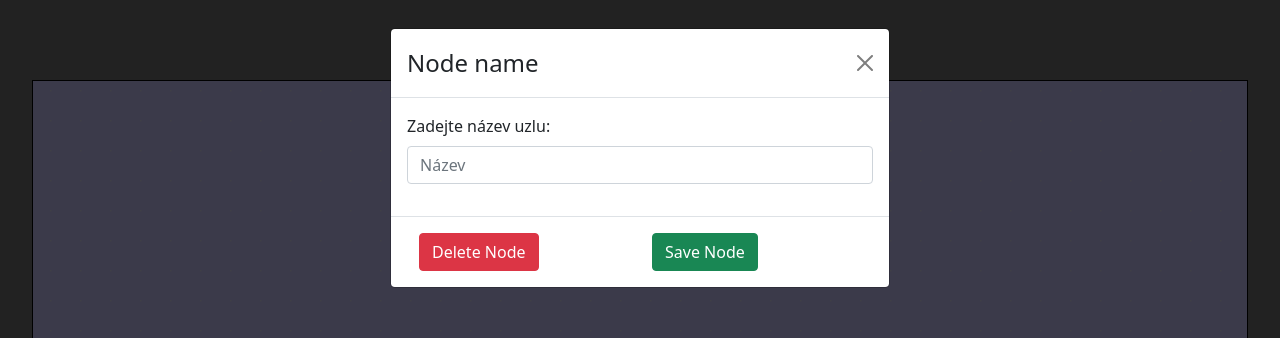
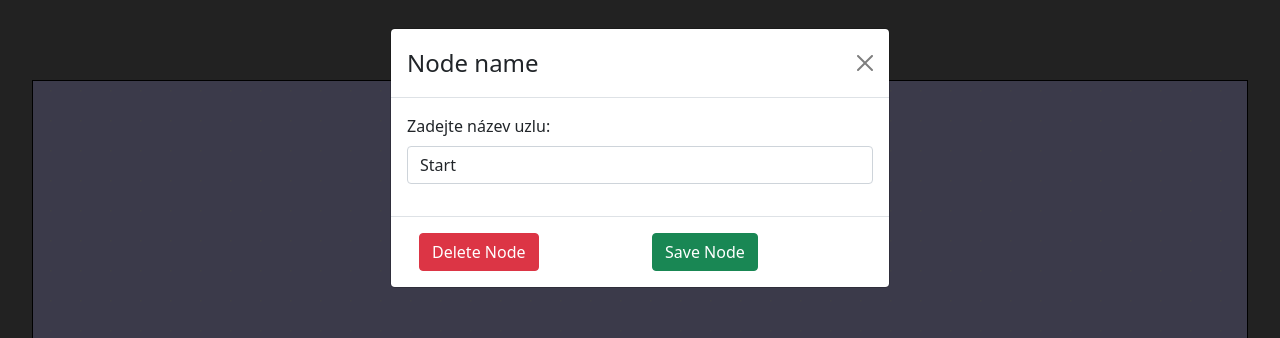
Before and after one commit to totichy/flows_demo, a React app: page / in a window 1280 px wide. Both pictures are taken after a click on the element "Start". Shown: the top 338 px of the page. Built offline with nearby package versions, Linux system fonts and the light colour scheme.

Commit message:
migration commit

```diff
--- a/src/Components/ModalNodes.js
+++ b/src/Components/ModalNodes.js
@@ -1,4 +1,4 @@
-import React, { useState, useContext } from 'react';
+import React, { useContext } from 'react';
 import { NodeContext } from '../Contexts/NodeContext.js';
 
 import Modal from 'react-bootstrap/Modal';
@@ -7,30 +7,20 @@ import Form from 'react-bootstrap/Form';
 import Row from 'react-bootstrap/Row';
 import Col from 'react-bootstrap/Col';
 import Container from 'react-bootstrap/Container';
-import { useEffect } from 'react';
 
-const ModalNodes = ({ node, show, handleClose }) => {
+const ModalNodes = ({ node, setNode, show, handleClose }) => {
 
-    const { deleteNode } = useContext(NodeContext);
-
-
-    const [updatedNode, setUpdatedNode] = useState({});
-
-    useEffect(() => {
-        setUpdatedNode(node);
-    }, [node]);
-
-    console.log(updatedNode);
+    const { updateNode, deleteNode } = useContext(NodeContext);
 
     const handleUpdateNode = (e) => {
         e.preventDefault();
-        setUpdatedNode((prev) => ({ ...prev, data: { ...node.data, label: e.target.value } }));
-        console.log(updatedNode.data.label);
+        setNode((prev) => ({ ...prev, data: { ...node.data, label: e.target.value } }));
     };
 
 
     return (
-        <Modal show={show} onHide={handleClose}>
+        <>
+            {node && <Modal show={show} onHide={handleClose}>
                 <Modal.Header closeButton>
                     <Modal.Title>Node name</Modal.Title>
                 </Modal.Header>
@@ -41,7 +31,7 @@ const ModalNodes = ({ node, show, handleClose }) => {
                             <Form.Control
                                 type='text'
                                 id='name'
-                            value={updatedNode === undefined ? updatedNode.data.label : ""}
+                                value={node.data.label}
                                 placeholder='Název'
                                 onChange={handleUpdateNode}
                                 required
@@ -50,23 +40,23 @@ const ModalNodes = ({ node, show, handleClose }) => {
                     </Form>
                 </Modal.Body>
                 <Modal.Footer>
-                {/* Columns start at 50% wide on mobile and bump up to 33.3% wide on desktop */}
                     <Container>
                         <Row>
                             <Col >
-                            <Button variant="danger" onClick={() => { deleteNode(updatedNode.id); handleClose(); }}>
+                                <Button variant="danger" onClick={() => { deleteNode(node.id); handleClose(); }}>
                                     Delete Node
                                 </Button>
                             </Col>
                             <Col >
-                            <Button variant="success" onClick={handleClose}>
+                                <Button variant="success" onClick={() => { updateNode(node); handleClose(); }}>
                                     Save Node
                                 </Button>
                             </Col>
                         </Row>
                     </Container>
                 </Modal.Footer>
-        </Modal>
+            </Modal>}
+        </>
     );
 };
 
--- a/src/Contexts/NodeContext.js
+++ b/src/Contexts/NodeContext.js
@@ -42,6 +42,23 @@ const NodeContextProvider = (props) => {
         setNodes(finalNodes);
     };
 
+
+
+    const updateNode = (updatedNode) => {
+        console.log(updatedNode);
+
+        const newArr = nodes.map(node => {
+            if (node.id === updatedNode.id) {
+                return updatedNode;
+            }
+            return node;
+        });
+        setNodes(newArr);
+    };
+
+    console.log(nodes);
+
+
     const deleteNode = (nodeId) => {
 
         nodes.sort((a, b) => a.id - b.id);
@@ -77,7 +94,7 @@ const NodeContextProvider = (props) => {
 
     return (
         <NodeContext.Provider
-            value={{ edges, setEdges, nodes, setNodes, apiNodes, setApiNodes, addNode, deleteNode }}
+            value={{ edges, setEdges, nodes, setNodes, apiNodes, setApiNodes, addNode, updateNode, deleteNode }}
         >
             {props.children}
         </NodeContext.Provider>
--- a/src/flow.js
+++ b/src/flow.js
@@ -16,7 +16,7 @@ function Flow({ onConnect }) {
     const { edges, setEdges } = useContext(NodeContext);
     const { nodes, setNodes } = useContext(NodeContext);
 
-    const [node, setNode] = useState({});
+    const [node, setNode] = useState(null);
 
     const getNode = (e) => {
         let findNode = nodes.filter(node => node.id === e.target.getAttribute("data-id"));
@@ -56,7 +56,7 @@ function Flow({ onConnect }) {
                 <Controls />
                 <Background style={{ background: "#777494" }} />
             </ReactFlow>
-            <ModalNodes show={show} handleClose={handleClose} node={node} />
+            {node && <ModalNodes show={show} handleClose={handleClose} node={node} setNode={setNode} />}
         </>
     );
 };
```
Lines whose indentation alone changed are shown as unchanged.
